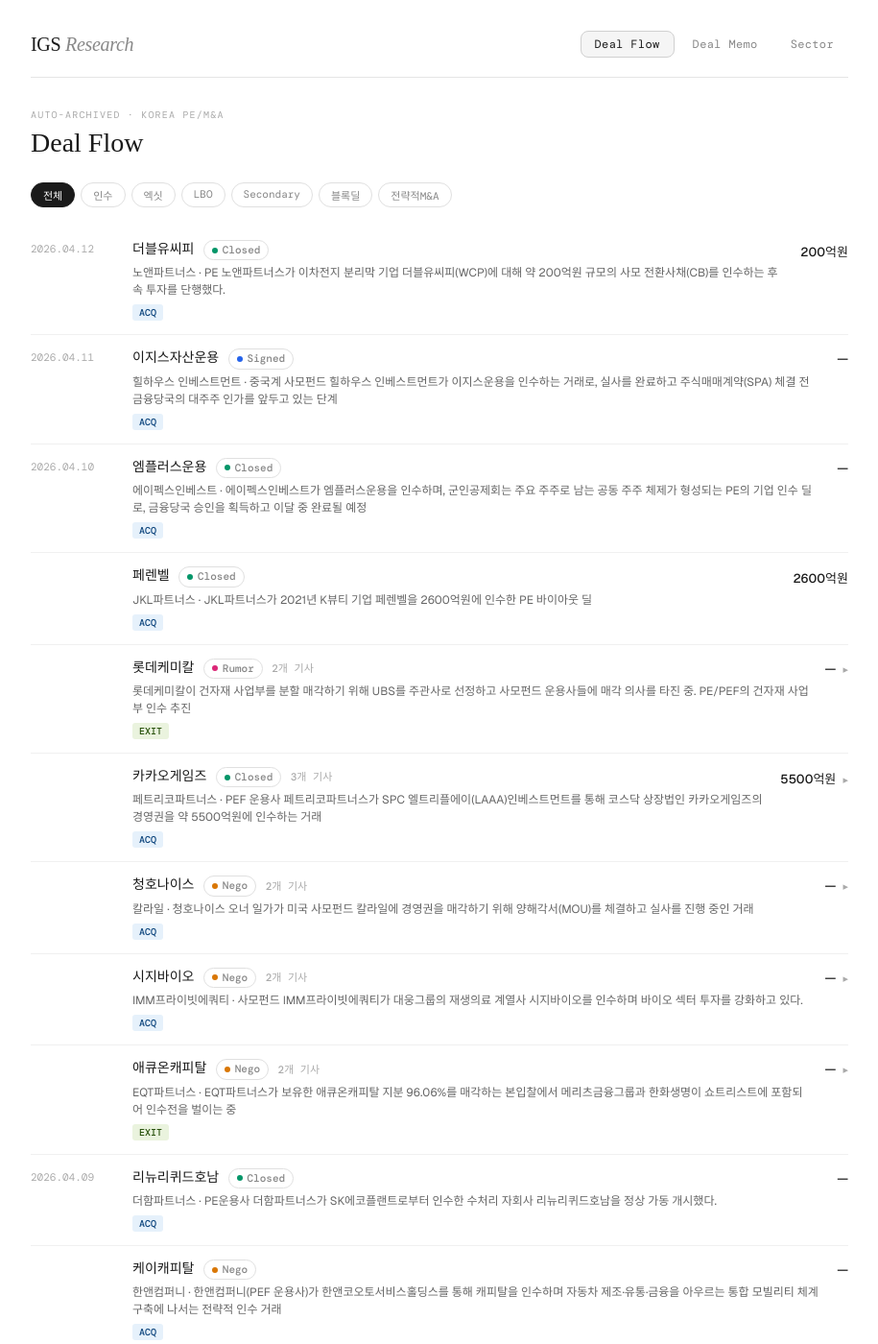
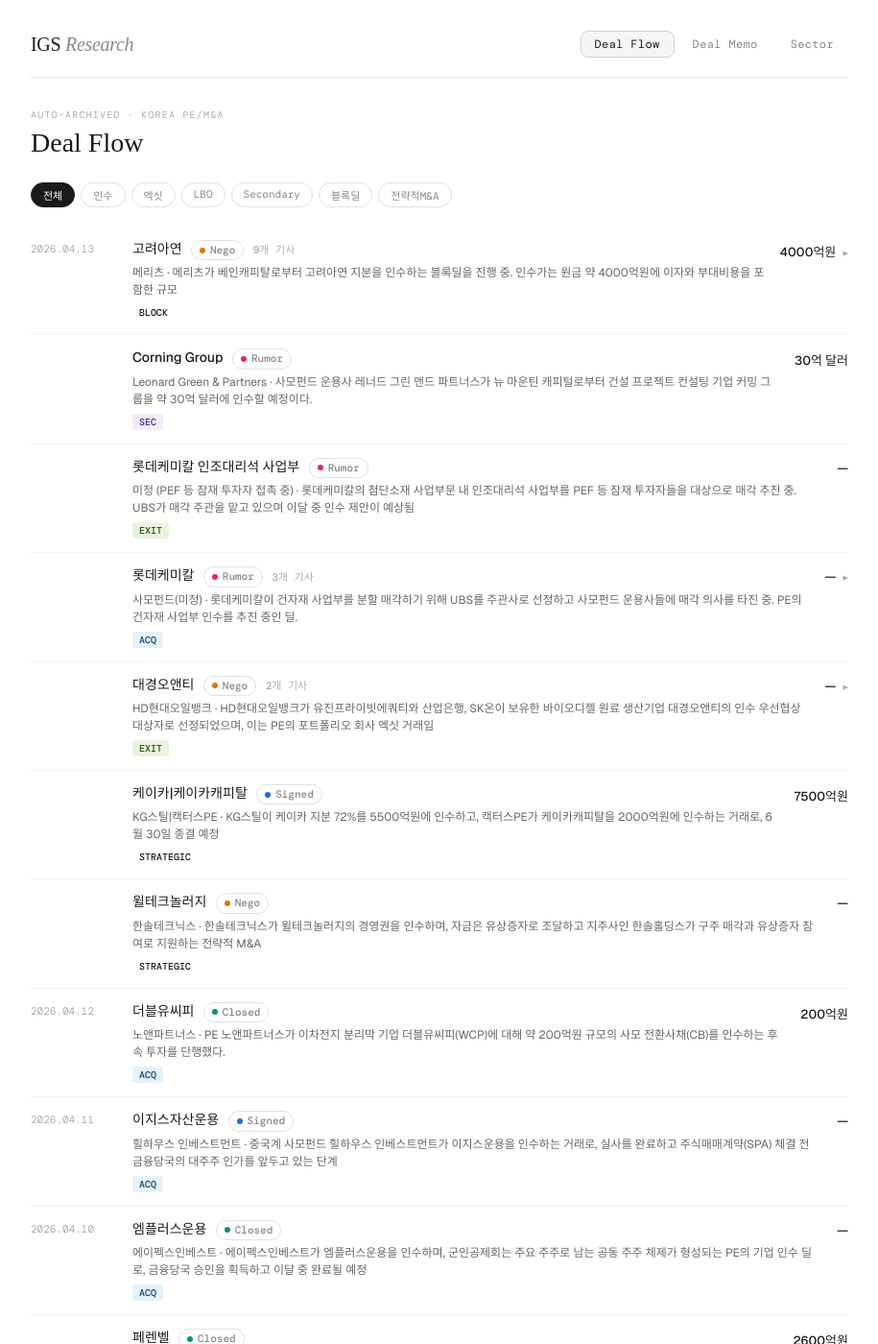
Before and after one commit to ingyu-song/igs-research, a Jekyll site: the page built from index.html, in a window 1280 px wide and 1400 px high. Shown: the whole window at 96% size, without its empty margins (182-1097 px from the left). Built offline with Jekyll 4.4.1, drawn with Linux system fonts in a browser that asks for light colours; some web fonts are replaced; part of the change alters nothing that is shown; some of the changed text lies outside the part shown.

Commit message:
auto: update deals 2026.04.13

```diff
--- a/_data/deals.json
+++ b/_data/deals.json
@@ -1,4 +1,186 @@
 [
+  {
+    "title": "고려아연 지분 사들이는 메리츠, 新 캐스팅보터 '급부상'",
+    "summary": "메리츠가 베인캐피탈로부터 고려아연 지분을 인수하는 블록딜을 진행 중. 인수가는 원금 약 4000억원에 이자와 부대비용을 포함한 규모",
+    "company": "고려아연",
+    "acquirer": "메리츠",
+    "type": "block",
+    "tags": [
+      "block"
+    ],
+    "ev": "4000억원",
+    "deal_stage": "협상",
+    "url": "https://www.bloter.net/news/articleView.html?idxno=659307",
+    "date": "2026.04.13"
+  },
+  {
+    "title": "[더벨]HD현대오일뱅크, 일본 에네오스 제치고 대경오앤티 품는다",
+    "summary": "HD현대오일뱅크가 테넷에쿼티파트너스(테넷PE)와 컨소시엄을 구성하여 대경오앤티를 인수하는 거래. 친환경 에너지 원료 수급을 목적으로 일본 에네오스와의 인수 경쟁에서 우위를 점함",
+    "company": "대경오앤티",
+    "acquirer": "HD현대오일뱅크, 테넷에쿼티파트너스",
+    "type": "strategic",
+    "tags": [
+      "strategic"
+    ],
+    "ev": null,
+    "deal_stage": "협상",
+    "url": "https://www.thebell.co.kr/free/content/ArticleView.asp?key=202604130746257660108473",
+    "date": "2026.04.13"
+  },
+  {
+    "title": "[더벨]'TKG휴켐스 투자' 제이앤PE, 첨단소재 사업 확장 돕는다",
+    "summary": "PE 운용사 제이앤프라이빗에쿼티(제이앤PE)가 첨단소재 기업 TKG휴켐스에 투자하며 반도체 포토공정용 하드마스크 소재 등 전자재료 사업을 확장한다.",
+    "company": "TKG휴켐스",
+    "acquirer": "제이앤프라이빗에쿼티",
+    "type": "acq",
+    "tags": [
+      "acq"
+    ],
+    "ev": null,
+    "deal_stage": "완료",
+    "url": "https://www.thebell.co.kr/free/content/ArticleView.asp?key=202604090854511120107413",
+    "date": "2026.04.13"
+  },
+  {
+    "title": "[AI의 종목 이야기] \"커밍그룹, 사모펀드에 30억달러 매각 발표 임박\"",
+    "summary": "사모펀드 운용사 레너드 그린 앤드 파트너스가 뉴 마운틴 캐피털로부터 건설 프로젝트 컨설팅 기업 커밍 그룹을 약 30억 달러에 인수할 예정이다.",
+    "company": "Corning Group",
+    "acquirer": "Leonard Green & Partners",
+    "type": "sec",
+    "tags": [
+      "sec"
+    ],
+    "ev": "30억 달러",
+    "deal_stage": "소문",
+    "url": "https://www.newspim.com/news/view/20260413000036",
+    "date": "2026.04.13"
+  },
+  {
+    "title": "[Invest]롯데케미칼, 은행 도움 받아 채권 찍고 비주력사업부도 매각",
+    "summary": "롯데케미칼의 첨단소재 사업부문 내 인조대리석 사업부를 PEF 등 잠재 투자자들을 대상으로 매각 추진 중. UBS가 매각 주관을 맡고 있으며 이달 중 인수 제안이 예상됨",
+    "company": "롯데케미칼 인조대리석 사업부",
+    "acquirer": "미정 (PEF 등 잠재 투자자 접촉 중)",
+    "type": "exit",
+    "tags": [
+      "exit"
+    ],
+    "ev": null,
+    "deal_stage": "소문",
+    "url": "https://www.investchosun.com/site/data/html_dir/2026/04/10/2026041080095.html",
+    "date": "2026.04.13"
+  },
+  {
+    "title": "롯데케미칼, 건자재 사업부 판다…非석화 구조조정 본격화",
+    "summary": "롯데케미칼이 건자재 사업부를 분할 매각하기 위해 UBS를 주관사로 선정하고 사모펀드 운용사들에 매각 의사를 타진 중. PE의 건자재 사업부 인수를 추진 중인 딜.",
+    "company": "롯데케미칼",
+    "acquirer": "사모펀드(미정)",
+    "type": "acq",
+    "tags": [
+      "acq"
+    ],
+    "ev": null,
+    "deal_stage": "소문",
+    "url": "https://www.hankyung.com/article/202604102743r",
+    "date": "2026.04.13"
+  },
+  {
+    "title": "[단독]더현대 품절대란 스킨케어 '휩드', 토종PEF 케이스톤 품으로 [시...",
+    "summary": "국내 PEF 운용사 케이스톤파트너스가 스킨케어 브랜드 휩드를 보유한 세모컴퍼니의 경영권을 약 500억 원의 기업가치로 인수하는 거래를 완료했다.",
+    "company": "세모컴퍼니",
+    "acquirer": "케이스톤파트너스",
+    "type": "acq",
+    "tags": [
+      "acq"
+    ],
+    "ev": "500억원",
+    "deal_stage": "완료",
+    "url": "https://www.sedaily.com/article/20031379?ref=naver",
+    "date": "2026.04.12"
+  },
+  {
+    "title": "[단독] 아주산업, 그린에코솔루션 인수 추진…노앤파트너스와 각축전 [...]",
+    "summary": "레미콘 제조·납품 업체인 아주산업이 한앤컴퍼니가 매각 중인 그린에코솔루션 인수를 추진하고 있으며, 한국투자프라이빗에쿼티 등 여러 인수 후보자들과 경쟁 중인 상황",
+    "company": "그린에코솔루션",
+    "acquirer": "아주산업",
+    "type": "strategic",
+    "tags": [
+      "strategic"
+    ],
+    "ev": null,
+    "deal_stage": "협상",
+    "url": "https://www.sedaily.com/article/20030953?ref=naver",
+    "date": "2026.04.10"
+  },
+  {
+    "title": "HD현대오일뱅크, 대경오앤티 인수 우협 선정[시그널]",
+    "summary": "HD현대오일뱅크가 유진프라이빗에쿼티와 산업은행, SK온이 보유한 바이오디젤 원료 생산기업 대경오앤티의 인수 우선협상대상자로 선정되었으며, 이는 PE의 포트폴리오 회사 엑싯 거래임",
+    "company": "대경오앤티",
+    "acquirer": "HD현대오일뱅크",
+    "type": "exit",
+    "tags": [
+      "exit"
+    ],
+    "ev": null,
+    "deal_stage": "협상",
+    "url": "https://www.sedaily.com/article/20031635?ref=naver",
+    "date": "2026.04.13"
+  },
+  {
+    "title": "[Invest]HD현대오일뱅크·테넷PE, 대경오앤티 인수 우협 선정",
+    "summary": "HD현대오일뱅크와 테넷PE가 컨소시엄을 구성하여 대경오앤티 인수전에서 우선협상대상자로 선정되었으며, 딜 규모는 약 5,000억원 수준으로 평가됨",
+    "company": "대경오앤티",
+    "acquirer": "HD현대오일뱅크·테넷PE",
+    "type": "strategic",
+    "tags": [
+      "strategic"
+    ],
+    "ev": "5,000억원",
+    "deal_stage": "협상",
+    "url": "https://www.investchosun.com/site/data/html_dir/2026/04/13/2026041380065.html",
+    "date": "2026.04.13"
+  },
+  {
+    "title": "[단독] HD현대오일뱅크 컨소, 대경오앤티 인수 우협 선정",
+    "summary": "HD현대오일뱅크 컨소시엄이 SK온과 유진PE, 산업은행PE가 공동 보유한 바이오원료 기업 대경오앤티의 100% 지분 인수 우선협상대상자로 선정되었다. SK온의 재무구조 개선을 목적으로 한 PE 엑싯 거래이다.",
+    "company": "대경오앤티",
+    "acquirer": "HD현대오일뱅크",
+    "type": "exit",
+    "tags": [
+      "exit"
+    ],
+    "ev": null,
+    "deal_stage": "협상",
+    "url": "https://www.hankyung.com/article/202604135673r",
+    "date": "2026.04.13"
+  },
+  {
+    "title": "케이카 품는 KG그룹, 오너2세 곽정현 승계 '힘싣기'",
+    "summary": "KG스틸이 케이카 지분 72%를 5500억원에 인수하고, 캑터스PE가 케이카캐피탈을 2000억원에 인수하는 거래로, 6월 30일 종결 예정",
+    "company": "케이카|케이카캐피탈",
+    "acquirer": "KG스틸|캑터스PE",
+    "type": "strategic",
+    "tags": [
+      "strategic"
+    ],
+    "ev": "7500억원",
+    "deal_stage": "계약",
+    "url": "https://dealsite.co.kr/articles/159919",
+    "date": "2026.04.13"
+  },
+  {
+    "title": "한솔테크닉스, 반도체 검사 1위 기업 품는다",
+    "summary": "한솔테크닉스가 윌테크놀러지의 경영권을 인수하며, 자금은 유상증자로 조달하고 지주사인 한솔홀딩스가 구주 매각과 유상증자 참여로 지원하는 전략적 M&A",
+    "company": "윌테크놀러지",
+    "acquirer": "한솔테크닉스",
+    "type": "strategic",
+    "tags": [
+      "strategic"
+    ],
+    "ev": null,
+    "deal_stage": "협상",
+    "url": "https://dealsite.co.kr/articles/160055",
+    "date": "2026.04.13"
+  },
   {
     "title": "노앤파트너스, 더블유씨피 CB 인수…성장성 기반 후속 투자 단행",
     "summary": "PE 노앤파트너스가 이차전지 분리막 기업 더블유씨피(WCP)에 대해 약 200억원 규모의 사모 전환사채(CB)를 인수하는 후속 투자를 단행했다.",
@@ -1227,187 +1409,5 @@
     "deal_stage": "협상",
     "url": "https://www.mt.co.kr/industry/2026/03/27/2026032713592079642",
     "date": "2026.03.27"
-  },
-  {
-    "title": "2차전지 공격 투자 고전…'범 GS가' 코스모그룹 로봇기업 상장으로 반...",
-    "summary": "코스모그룹이 2023년 56억 원 규모의 제3자 배정 유상증자 방식으로 코스모로보틱스에 대한 경영권을 확보한 전략적 M&A",
-    "company": "코스모로보틱스",
-    "acquirer": "코스모그룹",
-    "type": "strategic",
-    "tags": [
-      "strategic"
-    ],
-    "ev": "56억원",
-    "deal_stage": "완료",
-    "url": "https://ilyo.co.kr/?ac=article_view&entry_id=510242",
-    "date": "2026.04.03"
-  },
-  {
-    "title": "KG그룹, 케이카 품었다…대기업 '중고차 패권 경쟁' 본격화",
-    "summary": "KG스틸이 중고차 플랫폼 케이카를 인수하며, 캑터스프라이빗에쿼티(PE)와 공동 투자 방식으로 진행된다. 거래는 6월 말 예정되어 있다.",
-    "company": "케이카",
-    "acquirer": "KG스틸, 캑터스프라이빗에쿼티",
-    "type": "strategic",
-    "tags": [
-      "strategic"
-    ],
-    "ev": null,
-    "deal_stage": "계약",
-    "url": "https://www.ceoscoredaily.com/page/view/2026040311042291799",
-    "date": "2026.04.03"
-  },
-  {
-    "title": "한화에어로스페이스, 풍산 탄약사업 인수 추진",
-    "summary": "한화에어로스페이스가 풍산그룹의 탄약사업부를 인수하려는 전략적 M&A 거래로, 풍산그룹의 경영권 승계 문제와 관련하여 탄약사업부 매각이 추진되고 있음",
-    "company": "풍산",
-    "acquirer": "한화에어로스페이스",
-    "type": "strategic",
-    "tags": [
-      "strategic"
-    ],
-    "ev": null,
-    "deal_stage": "소문",
-    "url": "https://www.getnews.co.kr/news/articleView.html?idxno=866979",
-    "date": "2026.04.04"
-  },
-  {
-    "title": "'포 강자' 한화, 포·탄 시너지?... 풍산 탄약 인수전 뛰어들었다",
-    "summary": "한화가 풍산의 방산 부문(탄약 사업) 인수전에 참여하고 있으며, 기존 포 사업과의 시너지 창출을 목표로 하는 전략적 인수를 추진 중",
-    "company": "풍산",
-    "acquirer": "한화",
-    "type": "strategic",
-    "tags": [
-      "strategic"
-    ],
-    "ev": "1.5조원",
-    "deal_stage": "협상",
-    "url": "https://www.chosun.com/economy/industry-company/2026/04/04/DCW4IWGZMBHMRPK3V2VKOGEK5Y/?utm_source=naver&utm_medium=referral&utm_campaign=naver-news",
-    "date": "2026.04.04"
-  },
-  {
-    "title": "한화에어로, 풍산 탄약사업부 인수 추진",
-    "summary": "한화에어로가 풍산의 탄약사업부를 인수하는 전략적 M&A. 풍산이 방산부문 매각을 추진하는 배경은 미국 시민권자인 2세 경영진으로 인한 방위사업법상 경영권 규제 때문",
-    "company": "풍산",
-    "acquirer": "한화에어로",
-    "type": "strategic",
-    "tags": [
-      "strategic"
-    ],
-    "ev": null,
-    "deal_stage": "협상",
-    "url": "https://www.g-enews.com/view.php?ud=202604032141156036a6e8311f64_1",
-    "date": "2026.04.03"
-  },
-  {
-    "title": "한화, 풍산 탄약사업부 인수 추진... 최종제안서 제출",
-    "summary": "한화가 풍산의 탄약사업부(방산 부문)를 인수하기 위해 최종제안서를 제출했다. 풍산은 인적 분할을 통해 방산 부문을 분리한 후 매각하는 방식을 추진 중이다.",
-    "company": "풍산",
-    "acquirer": "한화",
-    "type": "strategic",
-    "tags": [
-      "strategic"
-    ],
-    "ev": null,
-    "deal_stage": "협상",
-    "url": "http://www.fnnews.com/news/202604032017180109",
-    "date": "2026.04.03"
-  },
-  {
-    "title": "한화, 풍산 탄약사업부 인수 추진…\"포·탄 시너지 확보\"",
-    "summary": "한화가 풍산의 탄약사업부를 인수하는 방식으로 풍산의 방산 부문 매각을 추진 중이며, 이를 통해 포·탄 사업 시너지 확보를 목표로 함",
-    "company": "풍산",
-    "acquirer": "한화",
-    "type": "strategic",
-    "tags": [
-      "strategic"
-    ],
-    "ev": null,
-    "deal_stage": "협상",
-    "url": "https://www.news1.kr/industry/general-industry/6125153",
-    "date": "2026.04.03"
-  },
-  {
-    "title": "풍산 탄약 사업부, 한화 품으로?…'포·탄 수직계열화'로 글로벌 정조준",
-    "summary": "풍산그룹이 탄약 사업부를 한화그룹에 매각하는 전략적 M&A 거래. 예상 매각가는 약 1조 5000억원 규모로, 한화그룹의 포·탄 수직계열화 전략의 일환",
-    "company": "풍산",
-    "acquirer": "한화그룹",
-    "type": "strategic",
-    "tags": [
-      "strategic"
-    ],
-    "ev": "1.5조원",
-    "deal_stage": "협상",
-    "url": "https://magazine.hankyung.com/business/article/202604038050b",
-    "date": "2026.04.03"
-  },
-  {
-    "title": "한화, 풍산 탄약사업부 인수전 참여…'무기+탄약' 수출 확대 노린다",
-    "summary": "한화가 풍산의 탄약사업부(방산부문) 인수전에 참여하고 있으며, 딜 규모는 약 1조5000억원 안팎으로 거론되고 있다. 이는 무기와 탄약을 함께 수출하는 방산 통합 전략의 일환이다.",
-    "company": "풍산",
-    "acquirer": "한화",
-    "type": "strategic",
-    "tags": [
-      "strategic"
-    ],
-    "ev": "1.5조원",
-    "deal_stage": "협상",
-    "url": "https://www.ebn.co.kr/news/articleView.html?idxno=1704421",
-    "date": "2026.04.03"
-  },
-  {
-    "title": "클로봇, 2000억원 주주배정 유상증자..두산로지스틱스 인수대금 마련",
-    "summary": "클로봇이 두산로지스틱스솔루션을 인수하기 위해 2000억원 규모의 주주배정 유상증자를 추진하는 전략적 M&A 거래",
-    "company": "두산로지스틱스솔루션",
-    "acquirer": "클로봇",
-    "type": "strategic",
-    "tags": [
-      "strategic"
-    ],
-    "ev": null,
-    "deal_stage": "협상",
-    "url": "https://www.smarttoday.co.kr/ko-kr/articles/106151",
-    "date": "2026.04.03"
-  },
-  {
-    "title": "[단독] 한화, 풍산 탄약사업 인수 유력…'무기·포탄' 수직계열화",
-    "summary": "한화그룹이 풍산의 탄약사업을 인수하는 전략적 M&A를 추진 중이며, 딜 규모는 약 1조5000억원 수준으로 예상된다.",
-    "company": "풍산",
-    "acquirer": "한화그룹",
-    "type": "strategic",
-    "tags": [
-      "strategic"
-    ],
-    "ev": "1.5조원",
-    "deal_stage": "협상",
-    "url": "https://www.hankyung.com/article/2026040378121",
-    "date": "2026.04.03"
-  },
-  {
-    "title": "한앤컴퍼니 '중고차 1위' 케이카 매각",
-    "summary": "PE 운용사 한앤컴퍼니가 보유한 중고차 기업 케이카와 케이카캐피탈을 KG그룹 컨소시엄에 7,500억원에 매각하는 거래로, SPA를 체결하며 진행 중",
-    "company": "케이카",
-    "acquirer": "한앤컴퍼니",
-    "type": "exit",
-    "tags": [
-      "exit"
-    ],
-    "ev": "7500억원",
-    "deal_stage": "계약",
-    "url": "https://biz.heraldcorp.com/article/10709442?ref=naver",
-    "date": "2026.04.03"
-  },
-  {
-    "title": "KG그룹, 직영중고차 케이카 인수…'현대차웨이' 확대할까",
-    "summary": "KG그룹이 한앤컴퍼니가 보유한 직영중고차 플랫폼 케이카의 지분 72.19%를 5,500억원에 인수하는 전략적 M&A",
-    "company": "케이카",
-    "acquirer": "KG그룹",
-    "type": "strategic",
-    "tags": [
-      "strategic"
-    ],
-    "ev": "5500억원",
-    "deal_stage": "발표",
-    "url": "https://www.electimes.com/news/articleView.html?idxno=366672",
-    "date": "2026.04.03"
   }
 ]
```
